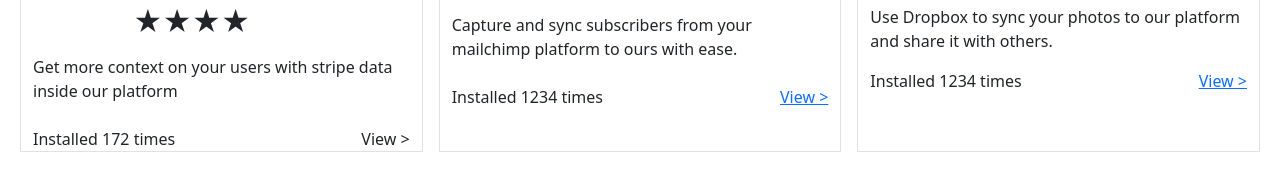
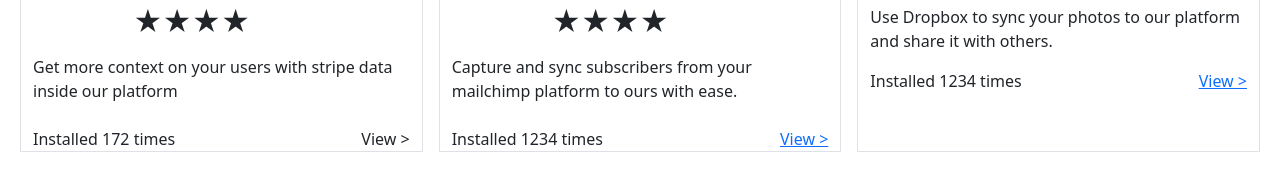
Before and after one commit to kayla-drummonds/2022-TEK-JAVA, a plain HTML site: page classwork/bootstrap/flex.html in a window 1280 px wide. Shown: the part 116-295 px from the top of the page. Drawn offline with nearby package versions, Linux system fonts and the light colour scheme.

Commit message:
added rating and changed padding

```diff
--- a/classwork/bootstrap/flex.html
+++ b/classwork/bootstrap/flex.html
@@ -47,6 +47,7 @@
                     <div class="col-md float-right">
                         <h2>Mailchimp</h2>
                         <h3>Project Management</h3>
+                        <h3>★★★★</h3>
                     </div>
                 </div>
                 <div class="row py-2">
```
